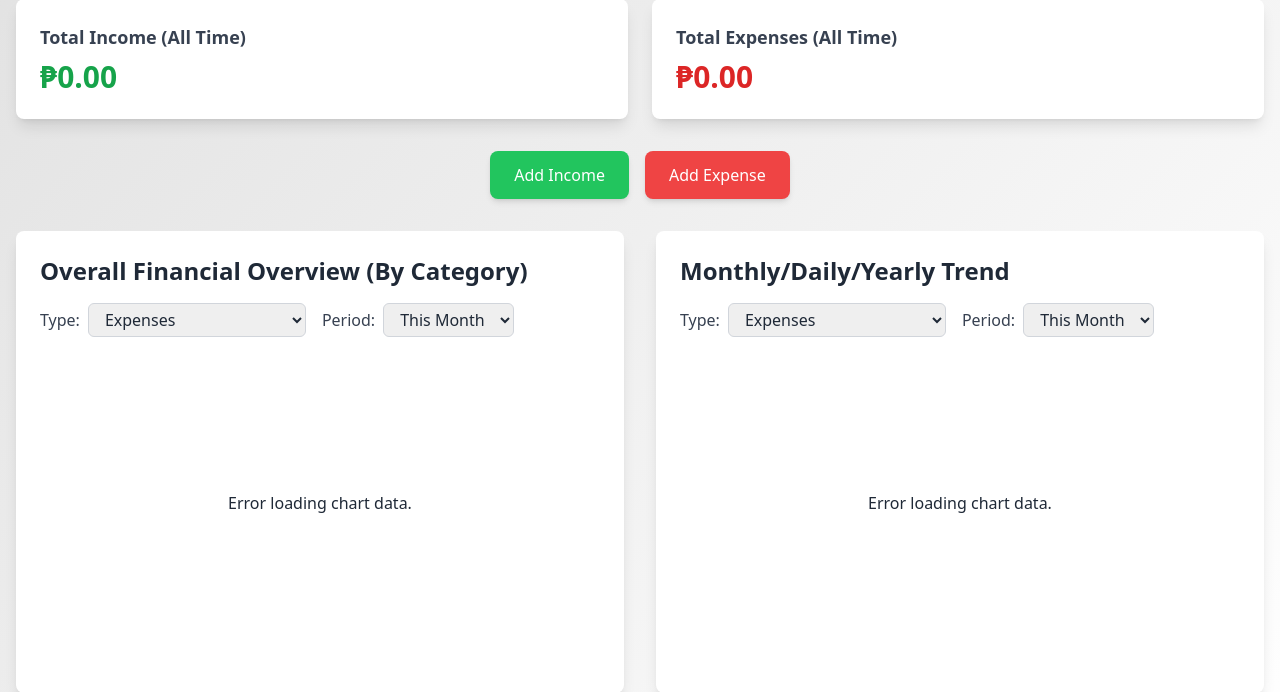
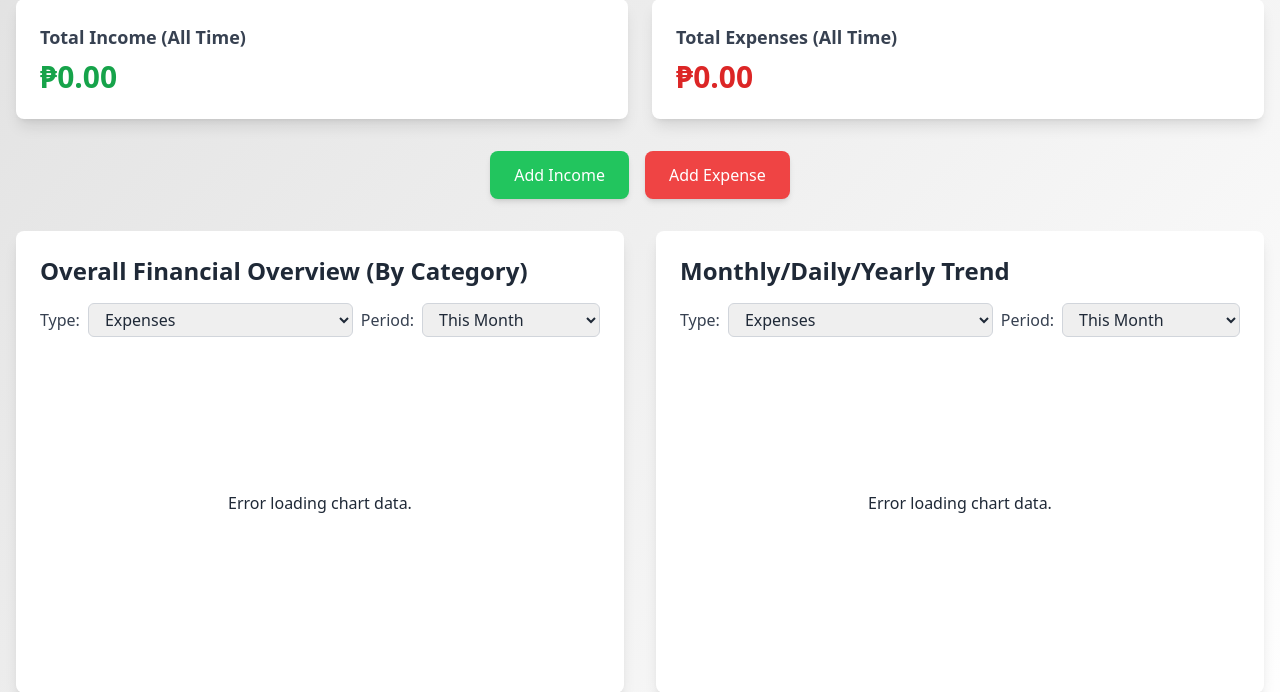
Before and after one commit to Vince0028/Budget-tracker, a Flask app: template templates/dashboard.html in a window 1280 px wide. Shown: the part 281-973 px from the top of the page. Run offline with Flask 3, Linux system fonts and the light colour scheme; the template is opened without the code that fills it, so the values that code supplies are empty; some libraries are stand-ins or nearby versions.

Commit message:
Update dashboard.html

```diff
--- a/templates/dashboard.html
+++ b/templates/dashboard.html
@@ -51,15 +51,15 @@
         {# Pie Chart Section #}
         <div class="bg-white rounded-lg shadow-lg p-6 dark:bg-dark-bg-2 dark:shadow-xl">
             <h2 class="text-2xl font-bold text-gray-800 mb-4 dark:text-dark-text">Overall Financial Overview (By Category)</h2>
-            <div class="flex items-center mb-4">
-                <label for="pieChartType" class="mr-2 text-gray-700 dark:text-cbd5e0">Type:</label>
-                <select id="pieChartType" class="px-3 py-1 border border-gray-300 rounded-md focus:outline-none focus:ring-2 focus:ring-primary dark:bg-gray-700 dark:border-gray-600 dark:text-dark-text">
+            <div class="flex flex-wrap items-center mb-4 gap-2"> {# Added flex-wrap and gap-2 for better mobile layout #}
+                <label for="pieChartType" class="text-gray-700 dark:text-cbd5e0">Type:</label>
+                <select id="pieChartType" class="flex-grow w-full sm:w-auto px-3 py-1 border border-gray-300 rounded-md focus:outline-none focus:ring-2 focus:ring-primary dark:bg-gray-700 dark:border-gray-600 dark:text-dark-text"> {# Added flex-grow and w-full sm:w-auto #}
                     <option value="expense" selected>Expenses</option>
                     <option value="income">Income</option>
                     <option value="both">All (Income & Expense)</option>
                 </select>
-                <label for="pieChartPeriod" class="ml-4 mr-2 text-gray-700 dark:text-cbd5e0">Period:</label>
-                <select id="pieChartPeriod" class="px-3 py-1 border border-gray-300 rounded-md focus:outline-none focus:ring-2 focus:ring-primary dark:bg-gray-700 dark:border-gray-600 dark:text-dark-text">
+                <label for="pieChartPeriod" class="text-gray-700 dark:text-cbd5e0">Period:</label> {# Removed ml-4 #}
+                <select id="pieChartPeriod" class="flex-grow w-full sm:w-auto px-3 py-1 border border-gray-300 rounded-md focus:outline-none focus:ring-2 focus:ring-primary dark:bg-gray-700 dark:border-gray-600 dark:text-dark-text"> {# Added flex-grow and w-full sm:w-auto #}
                     <option value="month" selected>This Month</option>
                     <option value="today">Today</option>
                     <option value="week">This Week</option>
@@ -80,15 +80,15 @@
         {# Bar Chart Section #}
         <div class="bg-white rounded-lg shadow-lg p-6 dark:bg-dark-bg-2 dark:shadow-xl">
             <h2 class="text-2xl font-bold text-gray-800 mb-4 dark:text-dark-text">Monthly/Daily/Yearly Trend</h2>
-            <div class="flex items-center mb-4">
-                <label for="barChartType" class="mr-2 text-gray-700 dark:text-cbd5e0">Type:</label>
-                <select id="barChartType" class="px-3 py-1 border border-gray-300 rounded-md focus:outline-none focus:ring-2 focus:ring-primary dark:bg-gray-700 dark:border-gray-600 dark:text-dark-text">
+            <div class="flex flex-wrap items-center mb-4 gap-2"> {# Added flex-wrap and gap-2 for better mobile layout #}
+                <label for="barChartType" class="text-gray-700 dark:text-cbd5e0">Type:</label>
+                <select id="barChartType" class="flex-grow w-full sm:w-auto px-3 py-1 border border-gray-300 rounded-md focus:outline-none focus:ring-2 focus:ring-primary dark:bg-gray-700 dark:border-gray-600 dark:text-dark-text"> {# Added flex-grow and w-full sm:w-auto #}
                     <option value="expense" selected>Expenses</option>
                     <option value="income">Income</option>
                     <option value="both">All (Income & Expense)</option>
                 </select>
-                <label for="barChartPeriod" class="ml-4 mr-2 text-gray-700 dark:text-cbd5e0">Period:</label>
-                <select id="barChartPeriod" class="px-3 py-1 border border-gray-300 rounded-md focus:outline-none focus:ring-2 focus:ring-primary dark:bg-gray-700 dark:border-gray-600 dark:text-dark-text">
+                <label for="barChartPeriod" class="text-gray-700 dark:text-cbd5e0">Period:</label> {# Removed ml-4 #}
+                <select id="barChartPeriod" class="flex-grow w-full sm:w-auto px-3 py-1 border border-gray-300 rounded-md focus:outline-none focus:ring-2 focus:ring-primary dark:bg-gray-700 dark:border-gray-600 dark:text-dark-text"> {# Added flex-grow and w-full sm:w-auto #}
                     <option value="month" selected>This Month</option>
                     <option value="today">Today</option>
                     <option value="week">This Week</option>
```
